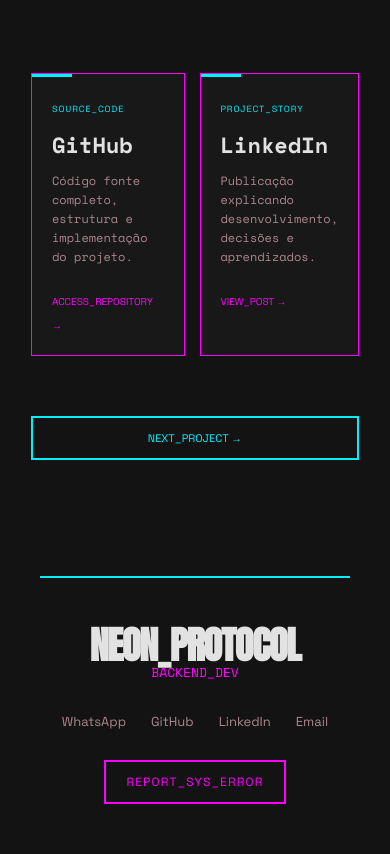
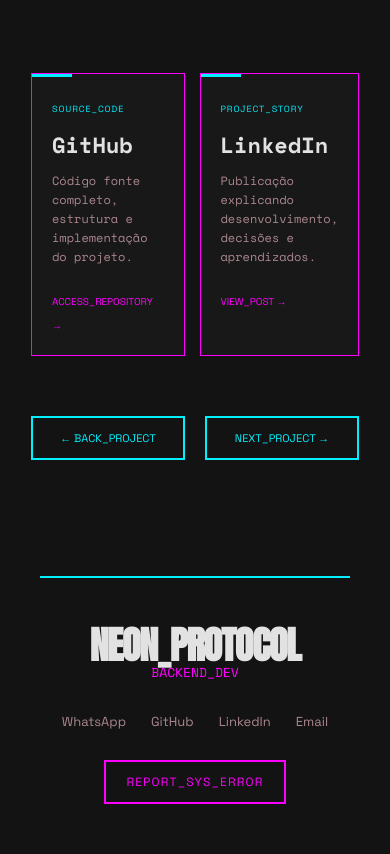
Before and after one commit to Gabrielle-Santiago/portfolio, a website: page portfolio/src/public/assets/pages/pdf-analyzer.html in a window 390 px wide. Shown: the part 2416-3270 px from the top of the page. Drawn offline with nearby package versions, Linux system fonts and the light colour scheme.

Commit message:
Botão de retornar nos projetos

```diff
--- a/portfolio/src/public/assets/pages/pdf-analyzer.html
+++ b/portfolio/src/public/assets/pages/pdf-analyzer.html
@@ -183,8 +183,8 @@
             </section>
 
             <div class="project-navigation">
-
-                <a href="../../index.html" class="next-project">NEXT_PROJECT →</a>
+                <a href="../../assets/pages/gamecatalog.html" class="back-project">← BACK_PROJECT</a>
+                <a href="../../assets/pages/education.html" class="next-project">NEXT_PROJECT →</a>
 
             </div>
         </main>
--- a/portfolio/src/public/assets/styles/project-page.css
+++ b/portfolio/src/public/assets/styles/project-page.css
@@ -112,7 +112,7 @@
         justify-content: flex-end;
 }
 
-.next-project {
+.next-project, .back-project {
         border: 2px solid var(--cyan);
         padding: 15px 35px;
 
@@ -124,6 +124,12 @@
 }
 
 .next-project:hover {
+    background: var(--cyan);
+    color: var(--bg);
+    box-shadow: var(--glow);
+}
+
+.back-project:hover {
     background: var(--cyan);
     color: var(--bg);
     box-shadow: var(--glow);
@@ -186,6 +192,17 @@
 .card-game-catalog {
     height: 400px;
 }
+
+.project-navigation {
+
+    margin-top:100px;
+
+    display:flex;
+    justify-content:space-between;
+
+    gap:20px;
+}
+
 
 @media(max-width:1200px){
 
@@ -316,7 +333,8 @@
     .project-navigation {
         margin-top:60px;
     }
-    .next-project {
+
+    .next-project, .back-project {
         width:100%;
         text-align:center;
         padding:13px;
```
Also changed, not shown: portfolio/src/public/assets/pages/delivery.html (+1 -0 lines), portfolio/src/public/assets/pages/gamecatalog.html (+1 -1 lines).
